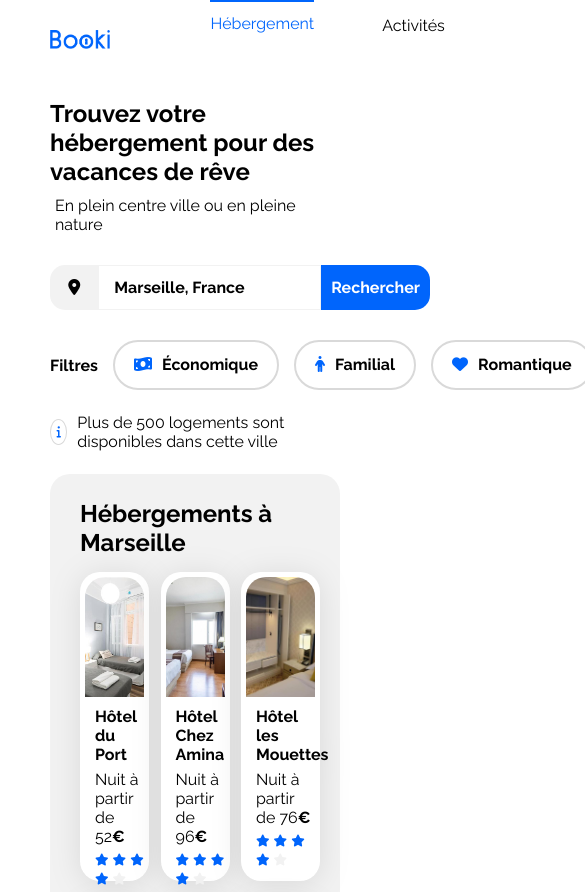
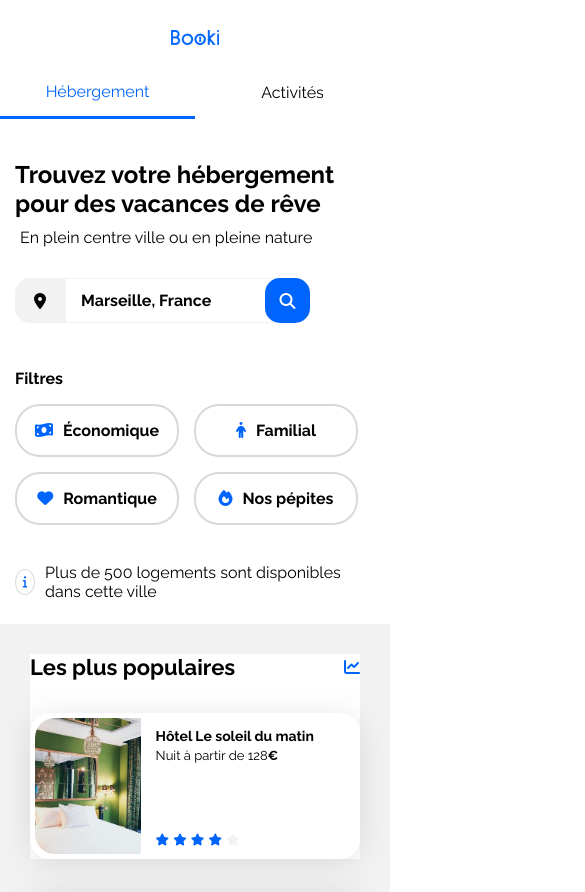
Before and after one commit to Naithee/booki-starter-code-master, a plain HTML site: page booki-starter-code-master/index.html in a window 390 px wide. Shown: the top 892 px of the page, 585 px wide, since content can reach past the window. Drawn offline with Linux system fonts and the light colour scheme.

Commit message:
responsive design complete (except white background adjustment)

```diff
--- a/booki-starter-code-master/css/style.css
+++ b/booki-starter-code-master/css/style.css
@@ -83,39 +83,24 @@ nav {
     gap: 68px;
 }
 
-/* Fix bluebar active/hover problem */
-
-.blue-bar {
-    display: flex;
-    background-color: #0065FC;
-    height: 2px;
-    width: auto;
-    margin-bottom: 12px;
-}
-
 .host-link {
     color: #0065FC;
+    border-top: 3px solid #0065FC;
+    padding-top: 15px;
 }
 
 .host-link:hover {
     color: #0065FC;
 }
 
-.activity-link span {
-    display: none;
-}
-
 .activity-link {
-    margin-top: 16px;
-}
-
-.activity-link:hover .blue-bar {
-    display: flex;
-    margin-top: -14px;
+    padding-top: 18px;
 }
 
 .activity-link:hover {
     color: #0065FC;
+    border-top: 3px solid #0065FC;
+    margin-top: -2px;
 }
 
 /****** Info-group ***********/
@@ -138,7 +123,8 @@ nav {
 .search-bar {
     display: flex;
     overflow: hidden;
-    border-radius: 15px;
+    border-top-left-radius: 15px;
+    border-bottom-left-radius: 15px;
     width: 380px;
     height: 45px;
     margin-top: 15px;
@@ -186,11 +172,17 @@ nav {
     padding-left: 10px;
     padding-right: 10px;
     transition: all 0.3s;
+    border-top-right-radius: 15px;
+    border-bottom-right-radius: 15px;
 }
 
 .search-button:hover {
     cursor: pointer;
     opacity: 60%;
+}
+
+.search-button-phone {
+    display: none;
 }
 
 /* Filter bar */
@@ -204,6 +196,10 @@ nav {
 
 .filter-bar-p {
     font-weight: bold;
+}
+
+.filter-container {
+    display: flex;
 }
 
 .filtre {
@@ -299,7 +295,7 @@ nav {
     filter: drop-shadow(0px 3px 15px rgba(0, 0, 0, 0.1));
 }
 
-.card-row{
+.card-row {
     display: flex;
     width: 100%;
     justify-content: space-between;
@@ -474,6 +470,11 @@ footer {
 /* Le code ci-dessous correspond à la version responsive uniquement */
 
 /****** Media queries ***********/
+
+/* High resolution screens (more/equal than 1024px) */
+
+@media (max-width:1440px) {}
+
 /* Medium devices (tablets, less/equal than 1024px) */
 @media (max-width: 1024px) {
     .hebergements-and-populaires {
@@ -540,7 +541,185 @@ footer {
 
 /* Small devices (phones, less than 768px) */
 @media (max-width: 767.98px) {
-    /* ... */
+
+    .main-container {
+        padding: 0px;
+        margin: 0px;
+        overflow: hidden;
+    }
+
+    header {
+        flex-direction: column;
+        align-items: center;
+        justify-content: center;
+        height: auto;
+        margin-bottom: 30px;
+    }
+
+    .logo-container img {
+        height: 25%;
+        width: 25%;
+    }
+
+    .logo-container {
+        height: 50%;
+        width: 50%;
+        align-items: center;
+        justify-content: center;
+        padding: 30px 0px 30px 0px;
+    }
+
+    nav {
+        width: 100%;
+        align-items: center;
+        display: flex;
+        padding: 0px;
+        gap: 0px;
+    }
+
+    .host-link {
+        display: flex;
+        justify-content: center;
+        border-bottom: 3px solid #0065FC;
+        border-top: none;
+        padding-bottom: 15px;
+        width: 50%;
+    }
+
+    .activity-link {
+        display: flex;
+        justify-content: center;
+        padding-bottom: 18px;
+        border-top: none;
+        width: 50%;
+    }
+
+    .activity-link:hover {
+        border-top: none;
+        color: #0065FC;
+        border-bottom: 3px solid #0065FC;
+        margin-bottom: 4px;
+    }
+
+    .search-bar {
+        width: 300px;
+        border-top-left-radius: 15px;
+        border-bottom-left-radius: 15px;
+    }
+
+    .search-button {
+        display: none;
+    }
+
+    .search-button-phone {
+        margin-left: 250px;
+        display: flex;
+        position: absolute;
+        align-items: center;
+        justify-content: center;
+        font-weight: bolder;
+        height: 45px;
+        width: 45px;
+        font-size: 16px;
+        background-color: #0065FC;
+        border: none;
+        border-radius: 15px;
+        z-index: 10;
+        transition: all 0.3s;
+    }
+
+    .search-button-phone:hover {
+        cursor: pointer;
+        opacity: 60%;
+    }
+
+    .fa-magnifying-glass {
+        color: white;
+    }
+
+    .info-group {
+        padding: 0px 15px 0px 15px;
+    }
+
+    h1 {
+        padding-right: 50px;
+        word-wrap: break-word;
+    }
+
+    .info-bar p {
+        padding-right: 50px;
+        word-wrap: break-word;
+    }
+
+    .filter-bar {
+        display: flex;
+        flex-direction: column;
+        height: auto;
+    }
+
+    .filter-container {
+        flex-wrap: wrap;
+        height: auto;
+        margin-left: -15px;
+    }
+
+    .filtre {
+        margin-bottom: 15px;
+        padding: 15px;
+        width: 30%;
+        min-width: 130px;
+    }
+
+    .hebergements-and-populaires {
+        flex-direction: column-reverse;
+    }
+
+    .hebergements-and-populaires section {
+        margin-top: 0px;
+        border-radius: 0px;
+    }
+
+    .populaires-cards {
+        display: flex;
+        flex-direction: column;
+    }
+
+    .populaires-cards a {
+        width: 100%;
+    }
+
+    .hebergements-and-populaires :nth-child(1) {
+        background-color: white;
+    }
+
+    .card-row {
+        display: flex;
+        flex-direction: column;
+    }
+
+    .card-row a {
+        width: 100%;
+        margin-bottom: 30px;
+    }
+
+    .activity-card-container {
+        display: flex;
+        flex-direction: column;
+    }
+
+    .activity-card-container a {
+        width: 100%;
+        margin-bottom: 15px;
+    }
+
+    .footer {
+        display: flex;
+        flex-direction: column;
+    }
+
+    .footer-info {
+        width: 100%;
+    }
 
 
 }
--- a/booki-starter-code-master/index.html
+++ b/booki-starter-code-master/index.html
@@ -17,12 +17,12 @@
 <body>
     <div class="main-container">
         <header>
-            <div class="logo-container"><img src="./images/logo/Booki.png" alt="logo de booki">
+            <div class="logo-container"><img src="./images/logo/Booki@3x.png" alt="logo de booki">
             </div>
 
             <nav>
-                <a class="host-link" href="#hebergements"><span class="blue-bar"></span>Hébergement</a>
-                <a class="activity-link" href="#activity"><span class="blue-bar"></span>Activités</a>
+                <a class="host-link" href="#hebergements">Hébergement</a>
+                <a class="activity-link" href="#activity">Activités</a>
             </nav>
         </header>
         <main>
@@ -36,12 +36,16 @@
                     <input class="search-input" type="search" value="Marseille, France"
                         placeholder="Votre destination...">
                     <button class="search-button">Rechercher</button>
+                    <button class="search-button-phone"><i class="fa-solid fa-magnifying-glass"></i></button>
                 </form>
 
                 <div class="filter-bar">
                     <p class="filter-bar-p">Filtres</p>
+
+                    <div class="filter-container">
                         <div class="filtre">
-                        <div class="filter-icone-container"><i class="fa-solid fa-money-bill-wave"></i></div>Économique
+                            <div class="filter-icone-container"><i class="fa-solid fa-money-bill-wave"></i></div>
+                            Économique
                         </div>
                         <div class="filtre">
                             <div class="filter-icone-container"><i class="fa-solid fa-person"></i></div>Familial
@@ -51,6 +55,7 @@
                         </div>
                         <div class="filtre">
                             <div class="filter-icone-container"><i class="fa-solid fa-fire"></i></div>Nos pépites
+                        </div>
                     </div>
                 </div>
 
```
Lines whose indentation alone changed are shown as unchanged.
